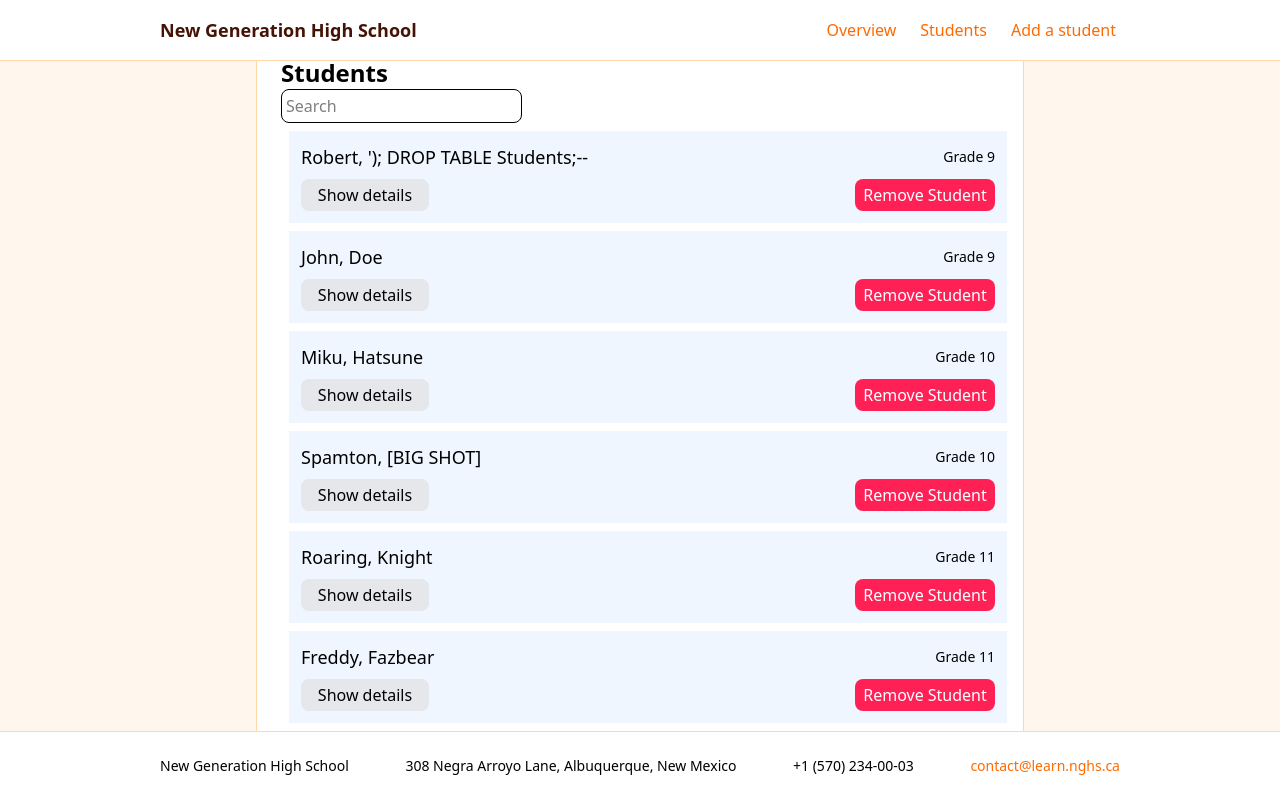
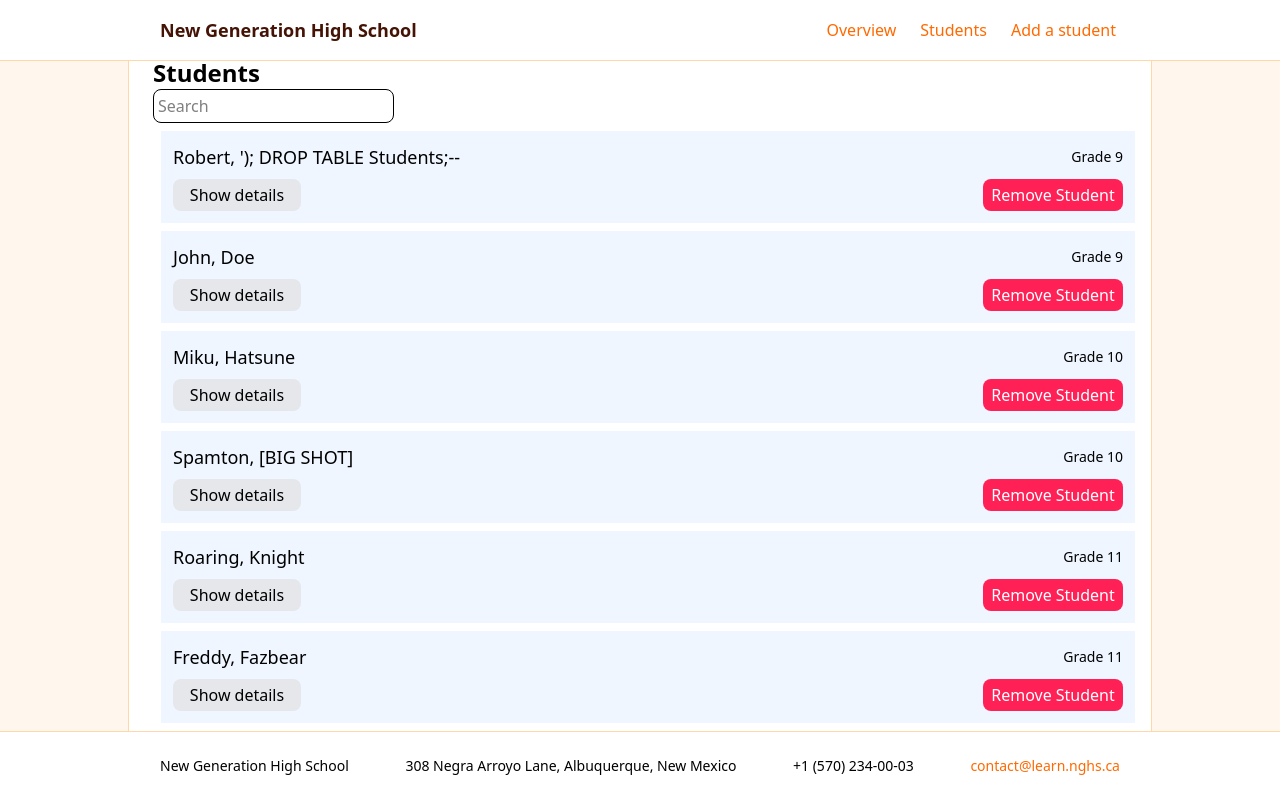
Before and after one commit to cute-catgirl/WebDev2-Assignment2, a Next.js app: page / in a window 1280 px wide. Shown: the top 798 px of the page. Built offline with nearby package versions, Linux system fonts and the light colour scheme.

Commit message:
refactored classNames in app to ensure more consistency, classNames were altered further but still remain faithful to Phoebe's design

```diff
--- a/app/page.tsx
+++ b/app/page.tsx
@@ -13,8 +13,8 @@ import StudentPortal from "../components/StudentPortal";
 
 export default function Home() {
   return (
-    <main className="flex flex-1 items-center justify-center overflow-hidden bg-orange-50">
-      <div className="h-[70%] w-[60%] box-border overflow-y-auto rounded-[10px] border border-orange-200 bg-white p-6">
+    <main className="flex flex-1 items-center justify-center bg-orange-50">
+      <div className="w-[80%] rounded-[10px] p-6 border border-orange-200 bg-white">
         <StudentPortal />
       </div>
     </main>
```
